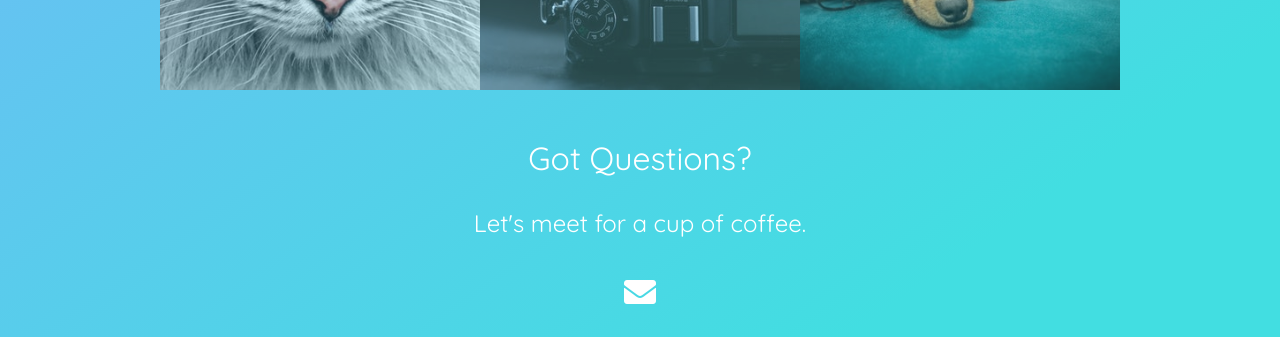
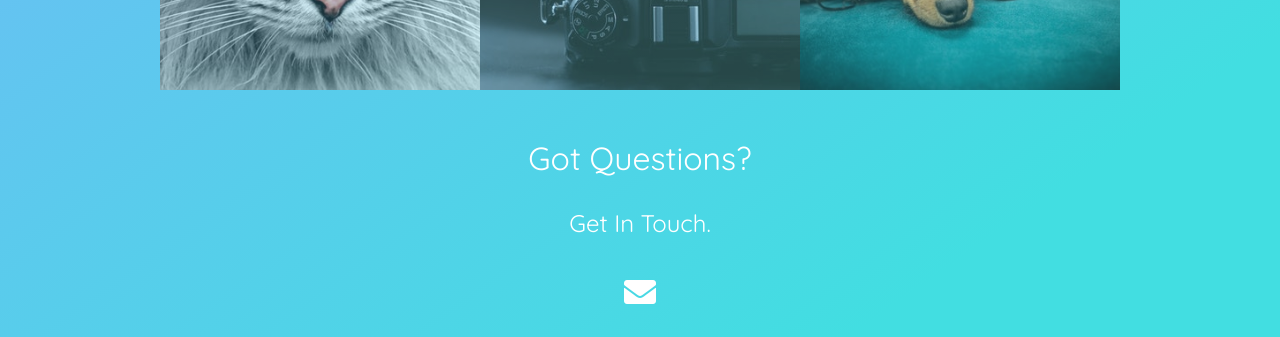
Before and after one commit to srojas26/Portfolio-Website, a plain HTML site: page portfolio.html in a window 1280 px wide. Shown: the part 1397-1734 px from the top of the page. Drawn offline with Linux system fonts and the light colour scheme.

Commit message:
Update portfolio.html

```diff
--- a/portfolio.html
+++ b/portfolio.html
@@ -54,7 +54,7 @@
 
     <div id="contact" class="contact-info">
       <h2 class="contact-heading">Got Questions?</h2>
-    <p class="contact-text-1">Let's meet for a cup of coffee.</p>
+    <p class="contact-text-1">Get In Touch.</p>
     <a href="mailto:stephanie_rojas@live.com"><i class="fas fa-envelope fa-2x icon contact-icon"></i></a>
     <br>
     <p class="contact-text-2">Or, Find Me on Social Media</p>
```
